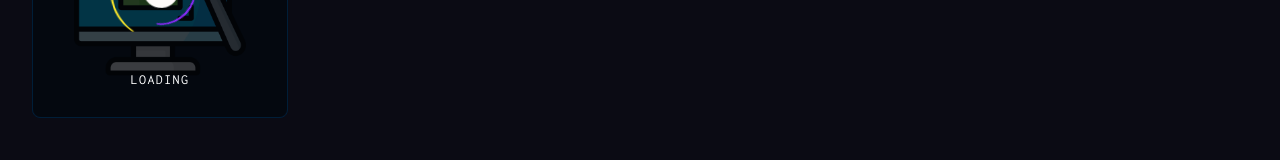
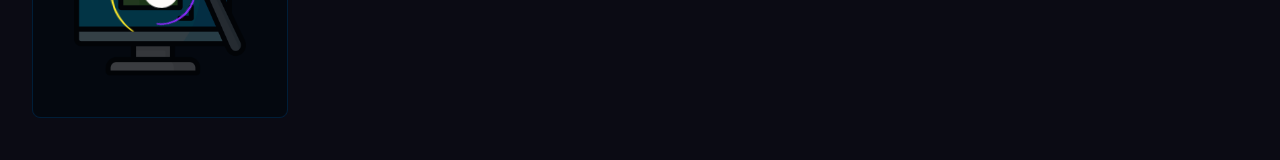
Before and after one commit to pronoia9/dall-elyse, a React (Vite) app in the folder client/: page /create-post in a window 1280 px wide. Shown: the part 596-756 px from the top of the page. Built offline with nearby package versions, Linux system fonts and the light colour scheme; a web font is replaced by a local one.

Commit message:
disable text (optional)

```diff
--- a/client/src/components/Loader.jsx
+++ b/client/src/components/Loader.jsx
@@ -1,11 +1,13 @@
 import './Loader.css';
 
-const Loader = () => (
+const Loader = ({ text }) => (
   <>
     <div className='arc'></div>
-    <h1 className='loading-text'>
-      <span>LOADING</span>
-    </h1>
+    {text && (
+      <h1 className='loading-text'>
+        <span>LOADING</span>
+      </h1>
+    )}
   </>
 );
 
```
